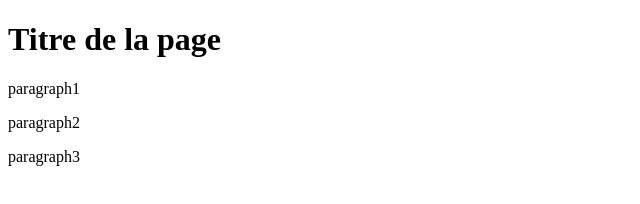
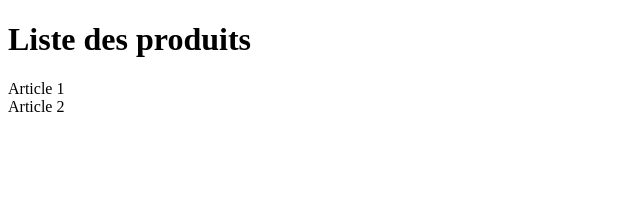
Before and after one commit to olivierCEFII/coursGithubRename, a plain HTML site: page index.html in a window 1280 px wide. Shown: the whole page, without its empty margins (0-640 px from the left). Drawn offline with Linux system fonts and the light colour scheme.

Commit message:
modification de la page d'accueil

```diff
--- a/index.html
+++ b/index.html
@@ -3,12 +3,11 @@
 <head>
     <meta charset="UTF-8">
     <meta name="viewport" content="width=device-width, initial-scale=1.0">
-    <title>Document</title>
+    <title>Mon site web</title>
 </head>
 <body>
-    <h1>Titre de la page</h1>
-    <p>paragraph1</p>
-    <p>paragraph2</p>
-    <p>paragraph3</p>
+    <h1>Liste des produits</h1>
+    <div>Article 1</div>
+    <div>Article 2</div>
 </body>
 </html>
```
